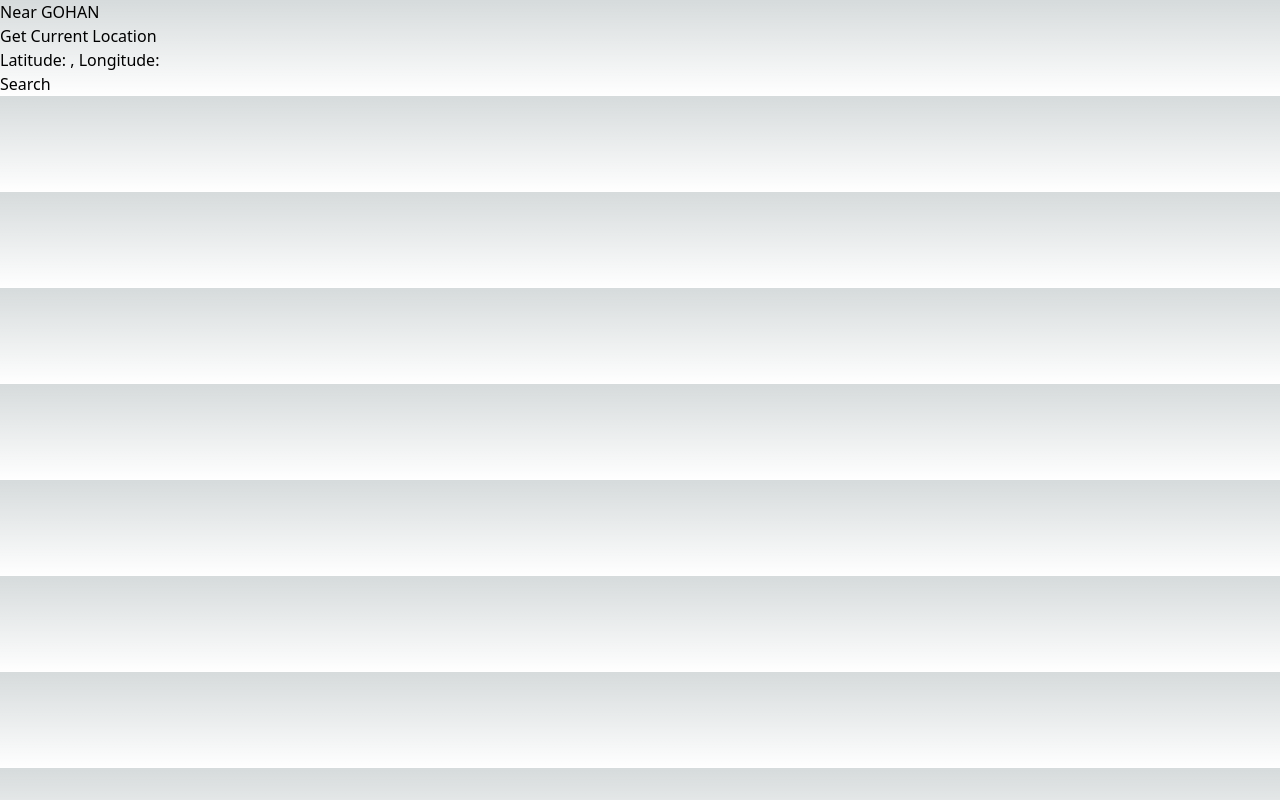
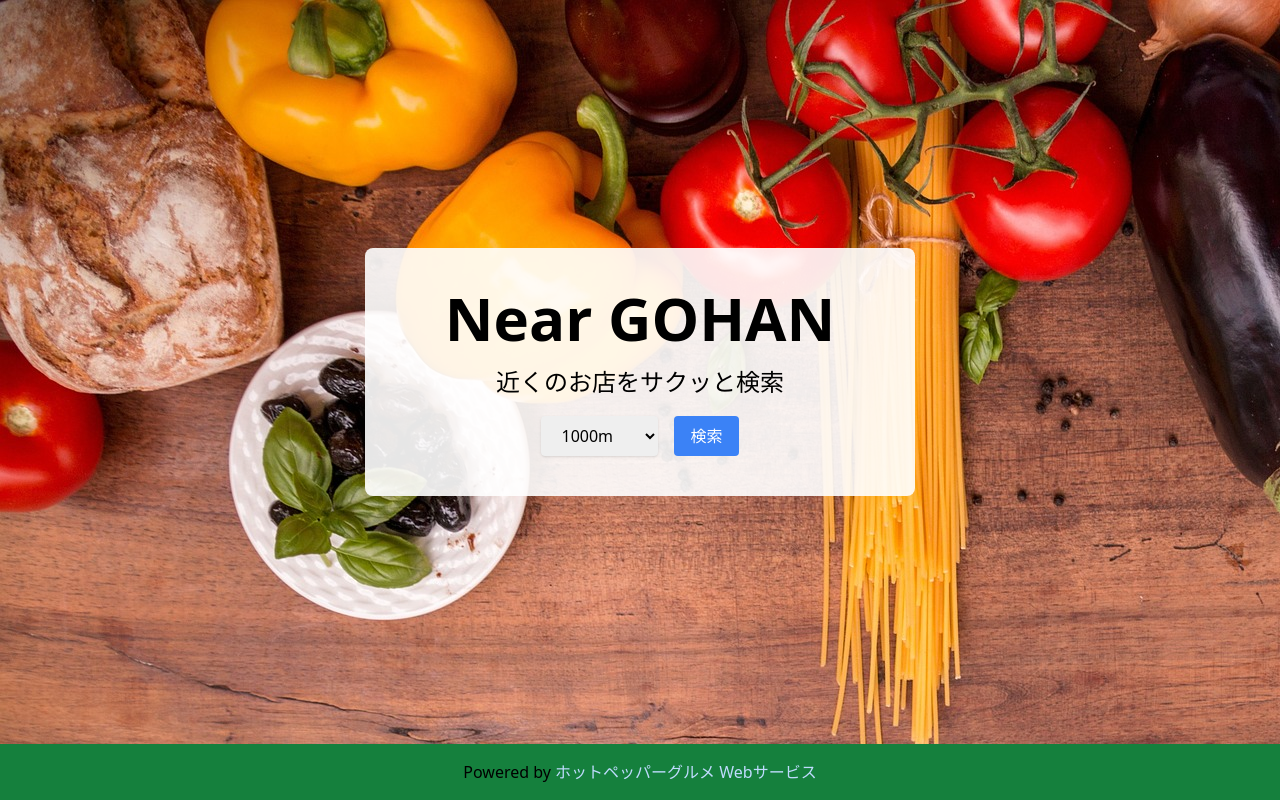
Before and after one commit to iput2021-ono/hotpepper-app, a Next.js app: page / in a window 1280 px wide. Built offline with nearby package versions, Linux system fonts and the light colour scheme; no server answers.

Commit message:
トップページ仮完成

```diff
--- a/pages/index.tsx
+++ b/pages/index.tsx
@@ -1,14 +1,17 @@
 import Head from "next/head";
 import { useRouter } from "next/router";
 import { useState } from "react";
-
-
+import { useEffect } from 'react';
 
 export default function Home() {
   const router = useRouter();
   const [latitude, setLatitude] = useState<number | null>(null);
   const [longitude, setLongitude] = useState<number | null>(null);
   const [radius, setRadius] = useState<number>(3);
+
+  useEffect(() => {
+    getCurrentLocation();
+  }, []);
 
   const getCurrentLocation = () => {
     if (navigator.geolocation) {
@@ -21,12 +24,7 @@ export default function Home() {
     }
   };
 
-  const chooseRadius = (radius: number) => {
-    setRadius(radius);
-  }
-
   const handleSearch = () => {
-
     router.push({
       pathname: '/search',
       query: {
@@ -38,23 +36,35 @@ export default function Home() {
   }
 
   return (
-    <>
+  <div className="bg-[url(/dishes.jpg)] h-[100vh] flex flex-col justify-between">
     <Head>
       <title>Near GOHAN</title>
       <meta name="description" content="Generated by create next app" />
       <meta name="viewport" content="width=device-width, initial-scale=1" />
       <link rel="icon" href="/favicon.ico" />
     </Head>
-      <main>
-        <h1>Near GOHAN</h1>
-        <button onClick={getCurrentLocation}>Get Current Location</button>
-        <div>
-          Latitude: {latitude}, Longitude: {longitude}
+    <main className="flex flex-col items-center justify-center flex-grow">
+      <div className="flex flex-col items-center rounded-lg bg-white/[0.9] px-5 lg:px-20 py-10">
+        <h1 className="text-6xl font-bold mb-4 text-black">Near GOHAN</h1>
+        <p className="text-[18px] lg:text-[24px] mb-4 text-black">近くのお店をサクッと検索</p>
+        <div className="space-x-4">
+          {/* <button className="px-4 py-2 bg-blue-500 text-white rounded" onClick={getCurrentLocation}>現在地取得</button> */}
+          <select className="select text-black max-w-xs px-4 py-2 rounded shadow" value={radius} onChange={(e) => setRadius(Number(e.target.value))}>
+            <option disabled selected>検索半径</option>
+            <option value="1">300m</option>
+            <option value="2">500m</option>
+            <option value="3">1000m</option>
+            <option value="4">2000m</option>
+            <option value="5">3000m</option>
+          </select>
+          <button className="px-4 py-2 bg-blue-500 text-white rounded" onClick={handleSearch}>検索</button>
         </div>
-        <div>
-          <button onClick={handleSearch}>Search</button>
       </div>
     </main>
-    </>
+    <footer className="footer p-4 bg-green-700 text-base-content text-center">
+      Powered by <a className="text-blue-200" href="http://webservice.recruit.co.jp/">ホットペッパーグルメ Webサービス</a>
+    </footer>
+  </div>
+
 );
 }
```
Also changed, not shown: public/dishes.jpg (added). Lines whose indentation alone changed are shown as unchanged.
